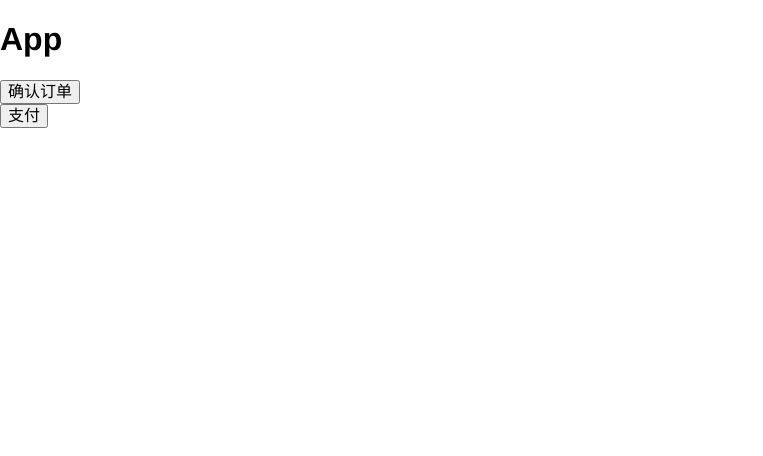
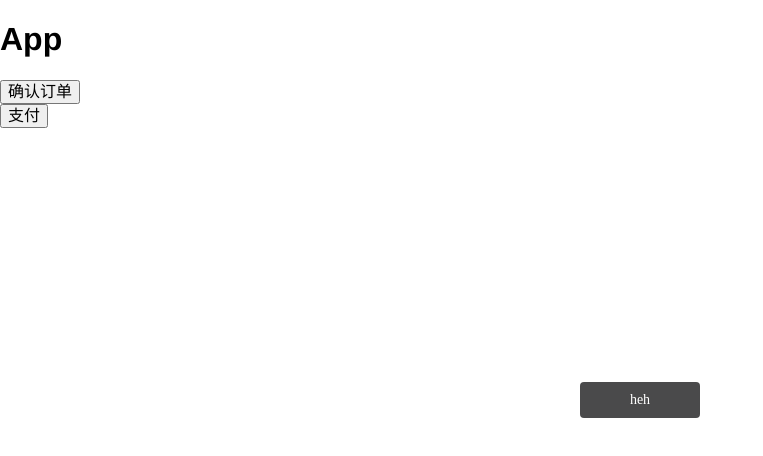
Before and after one commit to wywppkd/vue-plugins-dialog, a Vue app: page / in a window 1280 px wide. Shown: the top 456 px of the page, without its empty margins (0-763 px from the left). Built offline with nearby package versions, Linux system fonts and the light colour scheme.

Commit message:
feat(toast):toast组件开发中

```diff
--- a/examples/App.vue
+++ b/examples/App.vue
@@ -6,15 +6,19 @@
 </template>
 
 <script>
-import HelloWorld from './components/HelloWorld.vue';
+import HelloWorld from './components/HelloWorld.vue'
 export default {
-  data(){
+  data () {
     return {
 
     }
   },
-  components:{
+  components: {
     HelloWorld
+  },
+  created () {
+    this.$toast('hello', 10000)
+    this.$toast('heh', 30000)
   }
 }
 </script>
--- a/examples/main.js
+++ b/examples/main.js
@@ -3,9 +3,11 @@ import App from './App.vue'
 
 // 导入组件库
 import EgoDialog from './../packages/index'
+import EgoToast from './../packages/toast/index'
 
 // 注册组件库
 Vue.use(EgoDialog)
+Vue.use(EgoToast)
 
 Vue.prototype.$dialog.setDefaultOptions({
   confirmButtonText: '修改按钮默认文字'
--- /dev/null
+++ b/packages/toast/index.js
@@ -0,0 +1,42 @@
+import Vue from 'vue'
+import EgoToast from './src/component.vue'
+
+/**
+ * 1.初始化组件
+ * 2.组件传入props数据
+ * 3.设置show=true
+ * 4.定时器消失show=false,this.$destory,this.$ref.remove
+ */
+
+let instance
+
+function initInstance () {
+  instance = new (Vue.extend(EgoToast))({
+    el: document.createElement('div')
+  })
+}
+
+function Toast (content, duration = 2000) {
+  initInstance()
+
+  // 合并配置(当前配置 + 用户输入配置)
+  Object.assign(instance, { content })
+
+  document.body.appendChild(instance.$el)
+
+  // DOM渲染完成后，再显示组件
+  Vue.nextTick(() => {
+    instance.show = true
+    setTimeout(() => {
+      instance.show = false
+      instance.$el.remove()
+      instance.$destory()
+    }, duration)
+  })
+}
+
+Toast.install = (Vue) => {
+  Vue.prototype.$toast = Toast
+}
+
+export default Toast
--- /dev/null
+++ b/packages/toast/src/component.vue
@@ -0,0 +1,42 @@
+<template>
+  <div class="ego-toast" v-show="show">
+    <div>{{content}}</div>
+  </div>
+</template>
+<script>
+export default {
+  props: {
+    content: String
+  },
+  data () {
+    return {
+      show: false
+    }
+  }
+}
+</script>
+<style lang="scss" scoped>
+.ego-toast {
+  position: fixed;
+  top: 50%;
+  left: 50%;
+  display: flex;
+  flex-direction: column;
+  align-items: center;
+  justify-content: center;
+  box-sizing: content-box;
+  width: fit-content;
+  max-width: 70%;
+  color: #fff;
+  font-size: 14px;
+  line-height: 20px;
+  white-space: pre-wrap;
+  text-align: center;
+  word-break: break-all;
+  background-color: rgba(50, 50, 51, 0.88);
+  border-radius: 4px;
+  transform: translate3d(-50%, -50%, 0);
+  min-width: 96px;
+  padding: 8px 12px;
+}
+</style>
```
